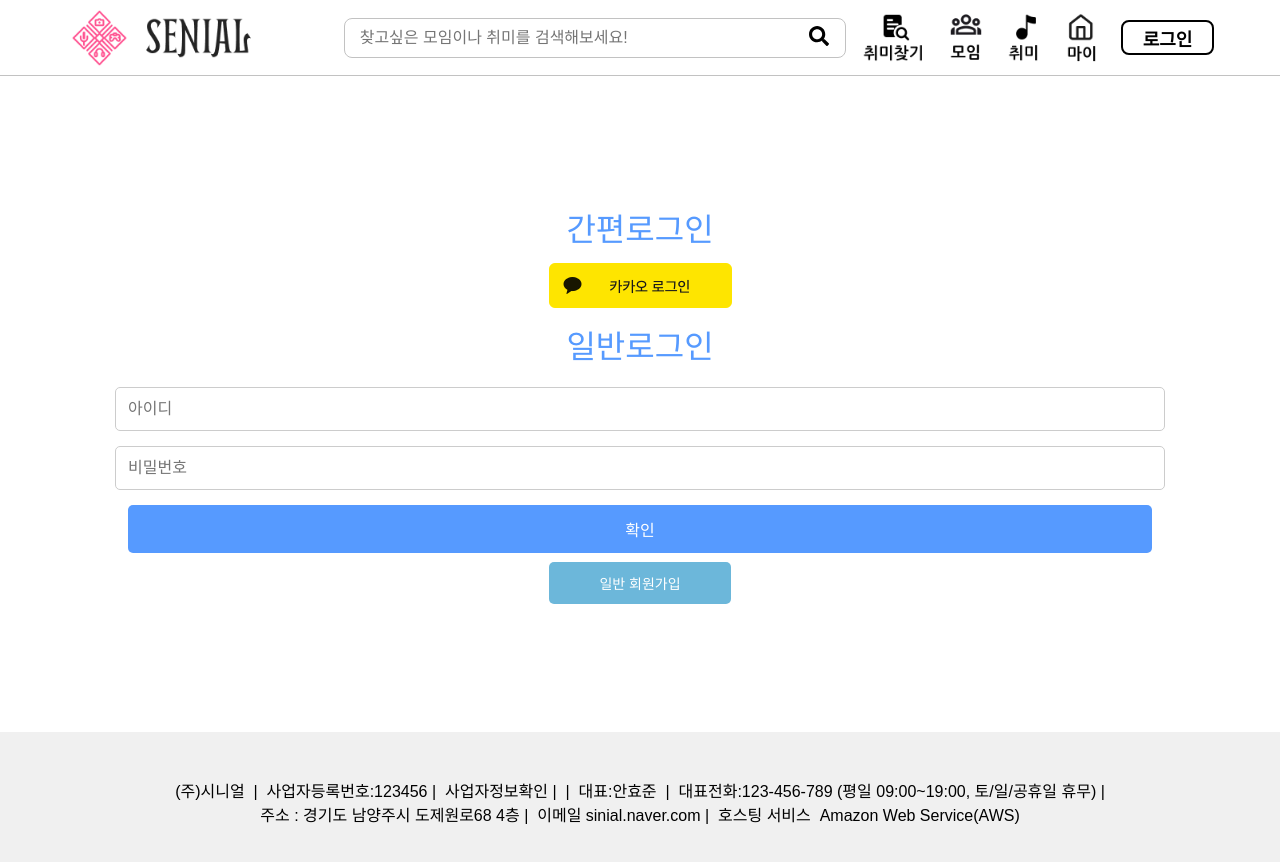
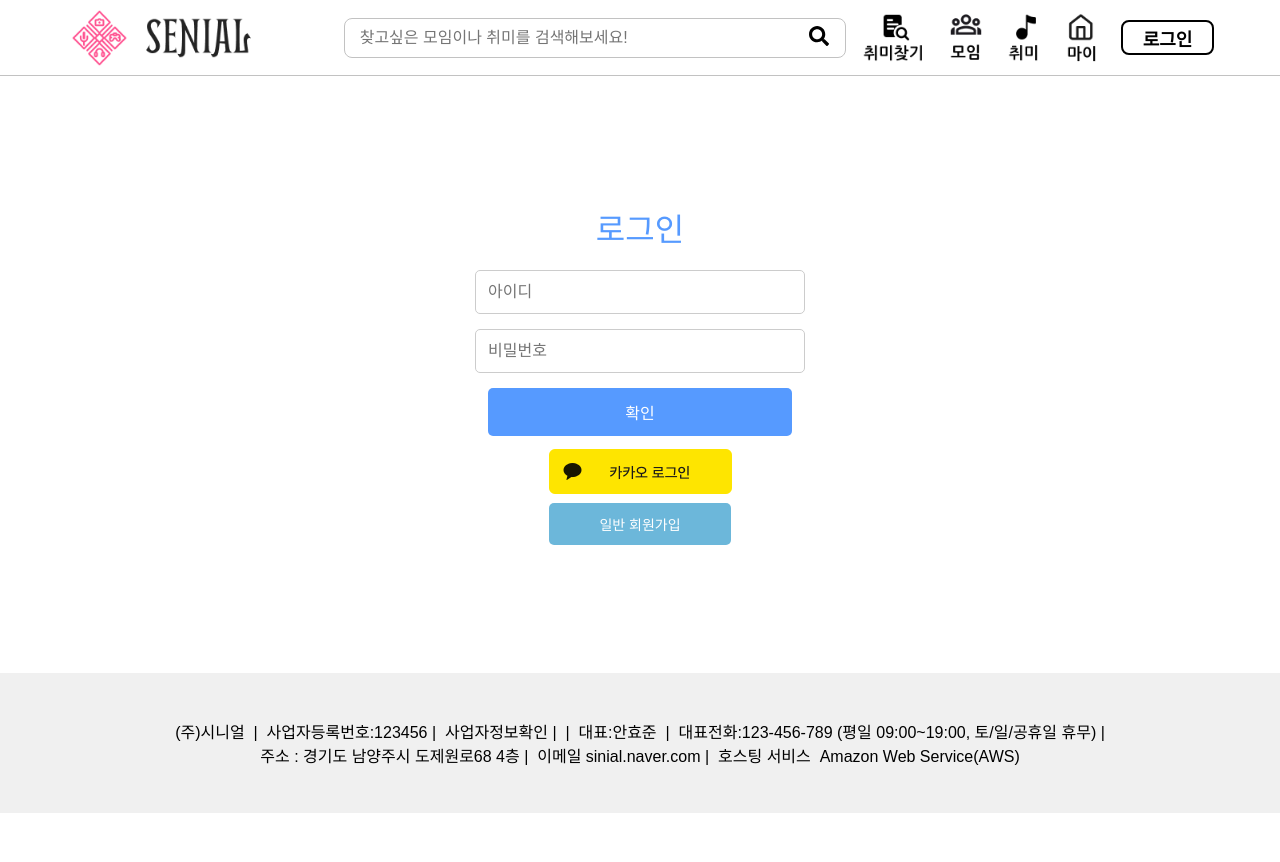
Before and after one commit to DoYous/Senials-Frontend, a React (Create React App) app in the folder senials_frontend/: page /login in a window 1280 px wide. Shown: the top 862 px of the page. After the commit the page ends 813 px from the top, so only its background shows below. Built offline with nearby package versions, Linux system fonts and the light colour scheme; a web font is replaced by a local one.

Commit message:
#55 사용하지 않는 코드 삭제, 로그인 통합 후 카카오로그인 일반 로그인 밑으로 이동, 크기 조정

```diff
--- a/senials_frontend/src/pages/login/login.js
+++ b/senials_frontend/src/pages/login/login.js
@@ -45,6 +45,7 @@ function Login() {
         } catch (error) {
             if (error.response) {
                 console.error('서버 응답 실패:', error.response.data);
+                setErrorMessage(error.response.data.message || '로그인 실패');
             } else if (error.request) {
                 console.error('요청이 이루어졌지만 응답이 없음:', error.request);
             } else {
@@ -52,28 +53,6 @@ function Login() {
             }
         }
     };
-
-    /*useEffect(() => {
-        const queryString = window.location.search;
-        const urlParams = new URLSearchParams(queryString);
-        const code = urlParams.get('code');
-
-        if (code) {
-            // 카카오 인증 코드로 액세스 토큰 요청
-            axios.post('/login', { code })
-                .then(response => {
-                    const token = response.data.token; // 서버에서 받은 JWT
-                    localStorage.setItem("token", token); // JWT를 로컬 스토리지에 저장
-                    navigate('/success'); // 성공 페이지로 리다이렉트
-                })
-                .catch(error => {
-                    console.error('카카오 로그인 오류:', error);
-                    setErrorMessage('카카오 로그인에 실패했습니다.');
-                });
-        } else {
-            console.error('인증 코드가 없습니다.');
-        }
-    }, [navigate]);*/
 
     useEffect(() => {
         const queryString = window.location.search;
@@ -88,15 +67,9 @@ function Login() {
         }
     }, [navigate]);
 
-
     return (
         <div className={styles.kakaocontainer}>
-            <div className={styles.SimpleLogin}>간편로그인</div>
-            <div className={styles.kakaoimageWrapper}>
-                <img className={styles.kakaobt} src={'/image/kakaologinbt.png'} alt="카카오 로그인" onClick={handleKakaoLogin} />
-            </div>
-            <div className={styles.OrgLogin}>일반로그인</div>
-
+            <div className={styles.SimpleLogin}>로그인</div>
             <div className={styles.OrginputContainer}>
                 <input
                     type="text"
@@ -116,7 +89,9 @@ function Login() {
                     확인
                 </button>
             </div>
-
+            <div className={styles.kakaoimageWrapper}>
+                <img className={styles.kakaobt} src={'/image/kakaologinbt.png'} alt="카카오 로그인" onClick={handleKakaoLogin} />
+            </div>
             <div className={styles.buttonContainer}>
                 <button className={styles.simpleSignupButton} onClick={linkSignup}>
                     일반 회원가입
--- a/senials_frontend/src/pages/login/login.module.css
+++ b/senials_frontend/src/pages/login/login.module.css
@@ -55,7 +55,7 @@
     flex-direction: column;
     align-items: center; /* 중앙 정렬 */
     margin-top: 20px; /* 위쪽 여백 추가 */
-    width: 100%; /* 전체 너비 사용 */
+    width: 380px; /* 전체 너비 사용 */
 }
 
 .OrginputField {
```
